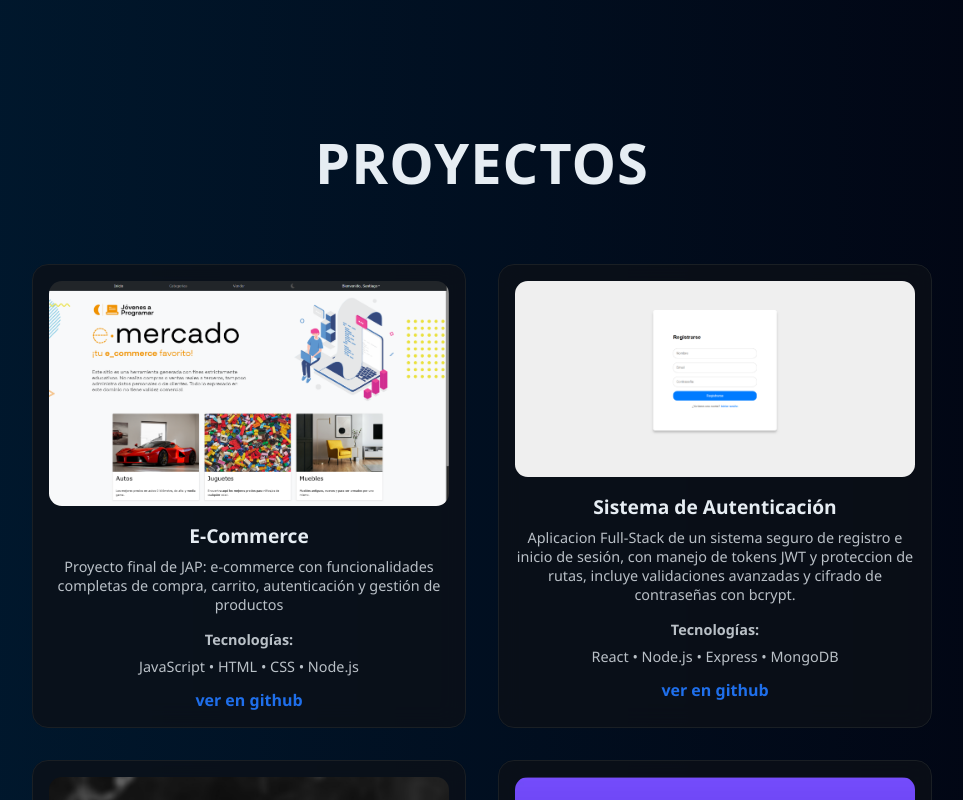
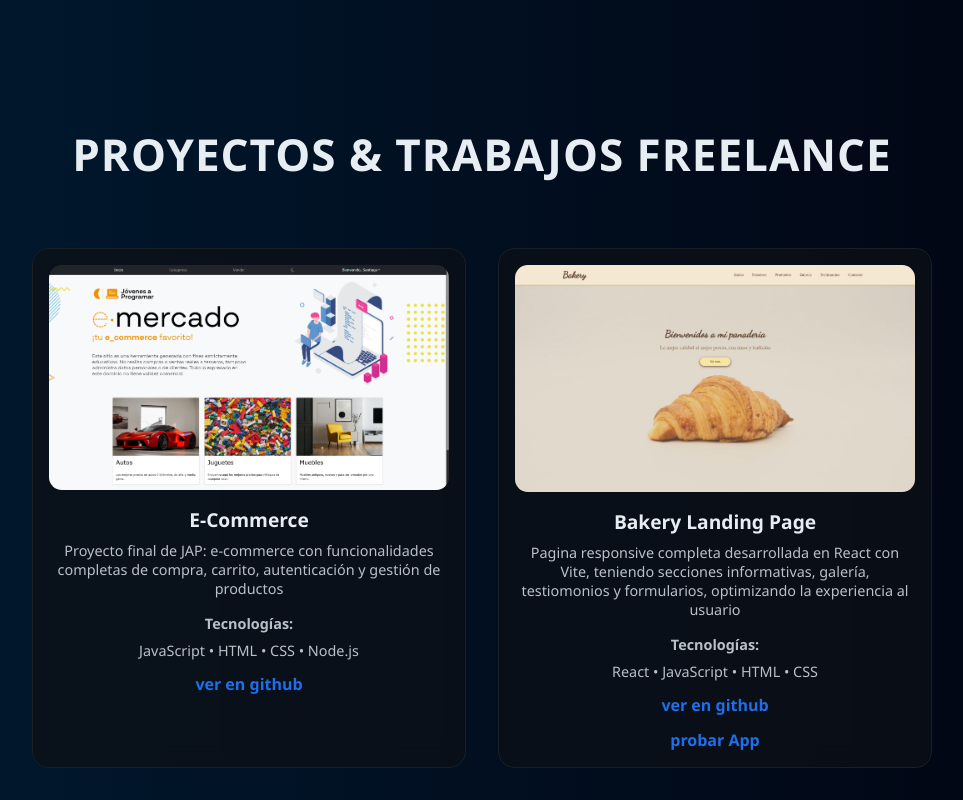
Before and after one commit to santirod06/web-portfolio, a React (Vite) app in the folder portfolio-react/: page / in a window 1280 px wide. Shown: the part 1480-2280 px from the top of the page, without its empty margins (158-1121 px from the left). Built offline with nearby package versions, Linux system fonts and the light colour scheme.

Commit message:
proyecto añadido

```diff
--- a/portfolio-react/src/components/projects.css
+++ b/portfolio-react/src/components/projects.css
@@ -22,7 +22,7 @@
 }
 /* Titulo de projects */
 .projects-section h2 {
-  font-size: 3.5rem;
+  font-size: 2.75rem;
   font-weight: 800;
   margin-bottom: 2rem;
   letter-spacing: 1px;
@@ -105,6 +105,7 @@
   color: var(--text-light);
   opacity: 0.85;
 }
+
 .github-link {
   margin-top: 0.8rem;
   color: var(--blue-accent);
@@ -116,7 +117,6 @@
   color: var(--hover-blue);
   text-decoration: underline;
 }
-
 
 
 
@@ -199,7 +199,7 @@
   }
 
   .projects-section h2 {
-    font-size: 3rem;
+    font-size: 2.5rem;
   }
 
   .projects-grid {
--- a/portfolio-react/src/components/projects.jsx
+++ b/portfolio-react/src/components/projects.jsx
@@ -5,6 +5,8 @@ import eCommerce1 from './images/e-commerce1.png';
 import eCommerce2 from './images/e-commerce2.png';
 import eCommerce3 from './images/e-commerce3.png';
 import eCommerce4 from './images/e-commerce4.png';
+import bakery1 from './images/bakery1.png';
+import bakery2 from './images/bakery2.png';
 import login1 from './images/login1.png';
 import login2 from './images/login2.png';
 import passwordGenerator1 from './images/password-generator1.png';
@@ -21,6 +23,14 @@ const projectsList = [
     description: "Proyecto final de JAP: e-commerce con funcionalidades completas de compra, carrito, autenticación y gestión de productos",
     techs: "JavaScript • HTML • CSS • Node.js",
     github: "https://github.com/santirod06/ProyectoJAP",
+  },
+  {
+    title: "Bakery Landing Page",
+    images: [bakery1, bakery2],
+    description: "Pagina responsive completa desarrollada en React con Vite, teniendo secciones informativas, galería, testiomonios y formularios, optimizando la experiencia al usuario",
+    techs: "React • JavaScript • HTML • CSS",
+    github: "https://github.com/santirod06/ProyectoJAP",
+    demo: "https://bakery-landing-page-orpin.vercel.app/",
   },
   {
     title: "Sistema de Autenticación",
@@ -87,7 +97,7 @@ const Projects = () => {
   return (
     <section className="projects-section">
       <div className="projects-inner">
-        <h2 id='projects'> PROYECTOS </h2>
+        <h2 id='projects'> PROYECTOS & TRABAJOS FREELANCE </h2>
 
 
         {/* Mostramos cada tarjeta, el map filtra cada proyecto del arreglo de objetos y crea un div con toda la info (es la card completa) por c/u */}
@@ -115,6 +125,17 @@ const Projects = () => {
               >
                 ver en github
               </a>
+
+              {project.demo && ( // Para que aparezca el <a> SOLO en los que pongo un link de demo
+                <a
+                  href={project.demo}
+                  target="_blank"
+                  rel="noopener noreferrer"
+                  className="github-link"
+                >
+                  probar App
+                </a>
+               )}
             </div>
           ))}
         </div>
```
Also changed, not shown: portfolio-react/src/components/images/bakery1.png (added), portfolio-react/src/components/images/bakery2.png (added).
